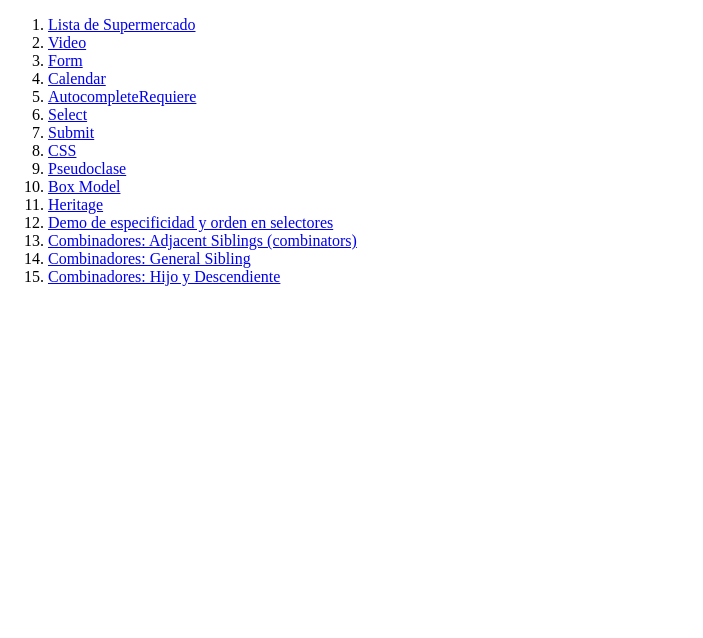
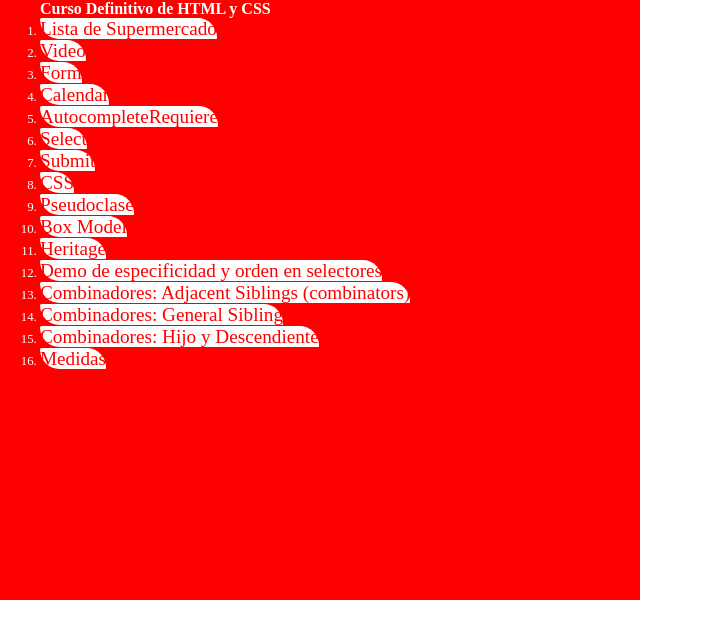
Before and after one commit to gsuscastellanosSC/DefinitivoHTMLAndCSS, a plain HTML site: page index.html in a window 1280 px wide. Shown: the whole page, without its empty margins (0-703 px from the left). Drawn offline with Linux system fonts and the light colour scheme.

Commit message:
Class#33
Signed-off-by: SC <jesuscastellanospaez@gmail.com>

```diff
--- /dev/null
+++ b/Lessons/classMedidas/css/style.css
@@ -0,0 +1,15 @@
+* {
+    margin: 0 0 0 0;
+}
+
+main {
+    background-color: red;
+    width: 600px;
+    height: 600px;
+}
+
+p {
+    padding: 100px;
+    font-size: 16px;
+    color: white;
+}
--- /dev/null
+++ b/css/style.css
@@ -0,0 +1,29 @@
+* {
+    margin: 0 0 0 0;
+    padding: 0;
+}
+
+h1 {
+    color: white;
+    font-size: 100%;
+}
+
+main {
+    padding: 0 0 0 40px;
+    background-color: red;
+    width: 600px;
+    height: 600px;
+}
+
+li {
+    color: white;
+    font-size: 80%;
+}
+
+li a {
+    color: red;
+    background-color: white;
+    border-radius: 4px 50px 2px 50px;
+    text-decoration: none;
+    font-size: 150%;
+}
--- a/index.html
+++ b/index.html
@@ -5,11 +5,12 @@
     <meta charset="UTF-8">
     <meta name="viewport" content="width=device-width, initial-scale=1.0">
     <title>Curso Definitivo de HTML y CSS</title>
+    <link rel="stylesheet" href="css/style.css">
 </head>
 
 <body>
-    <title></title>
     <main>
+        <h1>Curso Definitivo de HTML y CSS</h1>
         <section>
             <ol>
                 <li>
@@ -57,6 +58,9 @@
                 <li>
                     <a href="Lessons/classHijoyDescendiente/index.html" target="_blanck">Combinadores: Hijo y Descendiente</a>
                 </li>
+                <li>
+                    <a href="Lessons/classMedidas/index.html" target="_blanck">Medidas</a>
+                </li>
             </ol>
         </section>
     </main>
```
Also changed, not shown: Lessons/classMedidas/index.html (added, +18 -0 lines), 1 other file.
